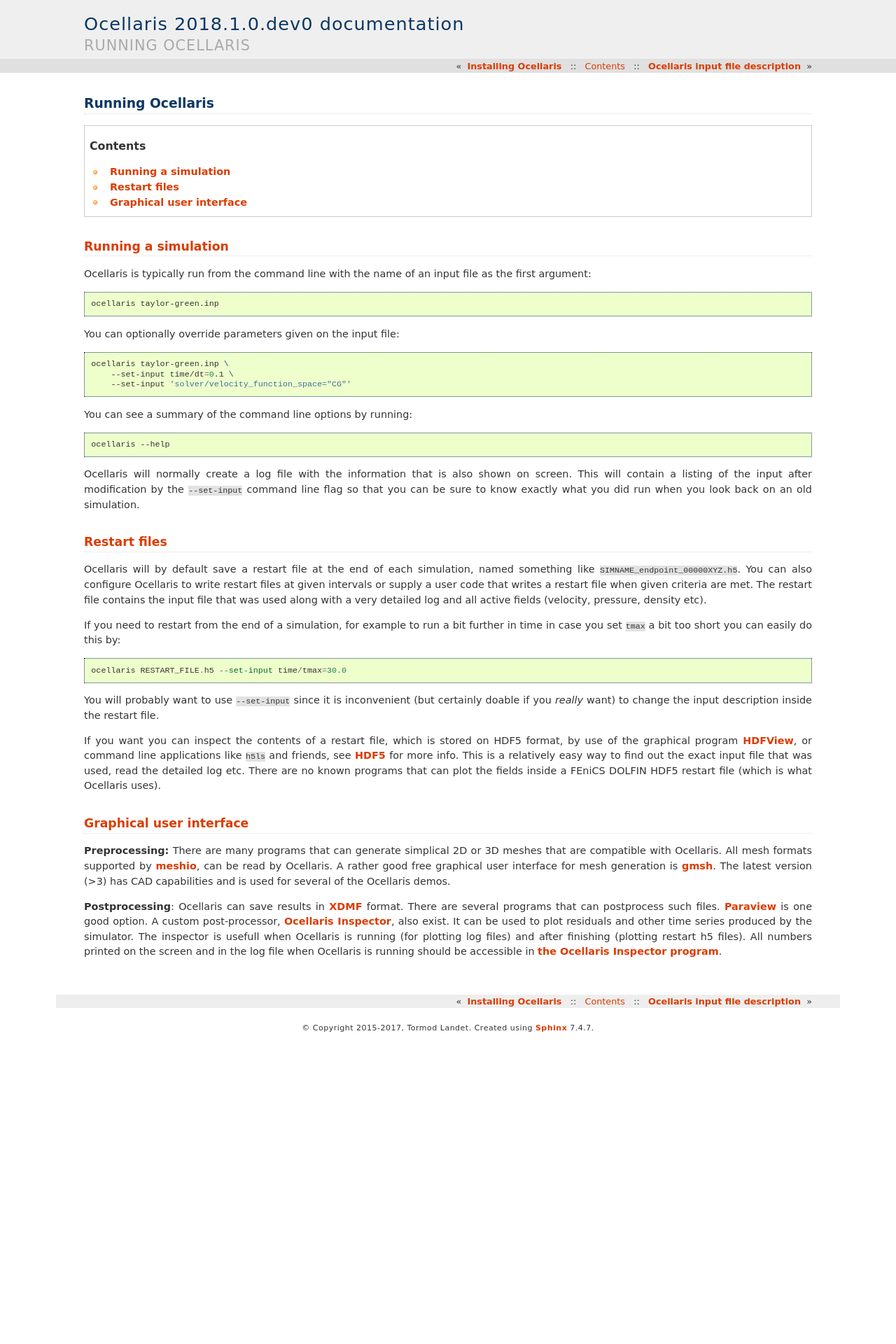
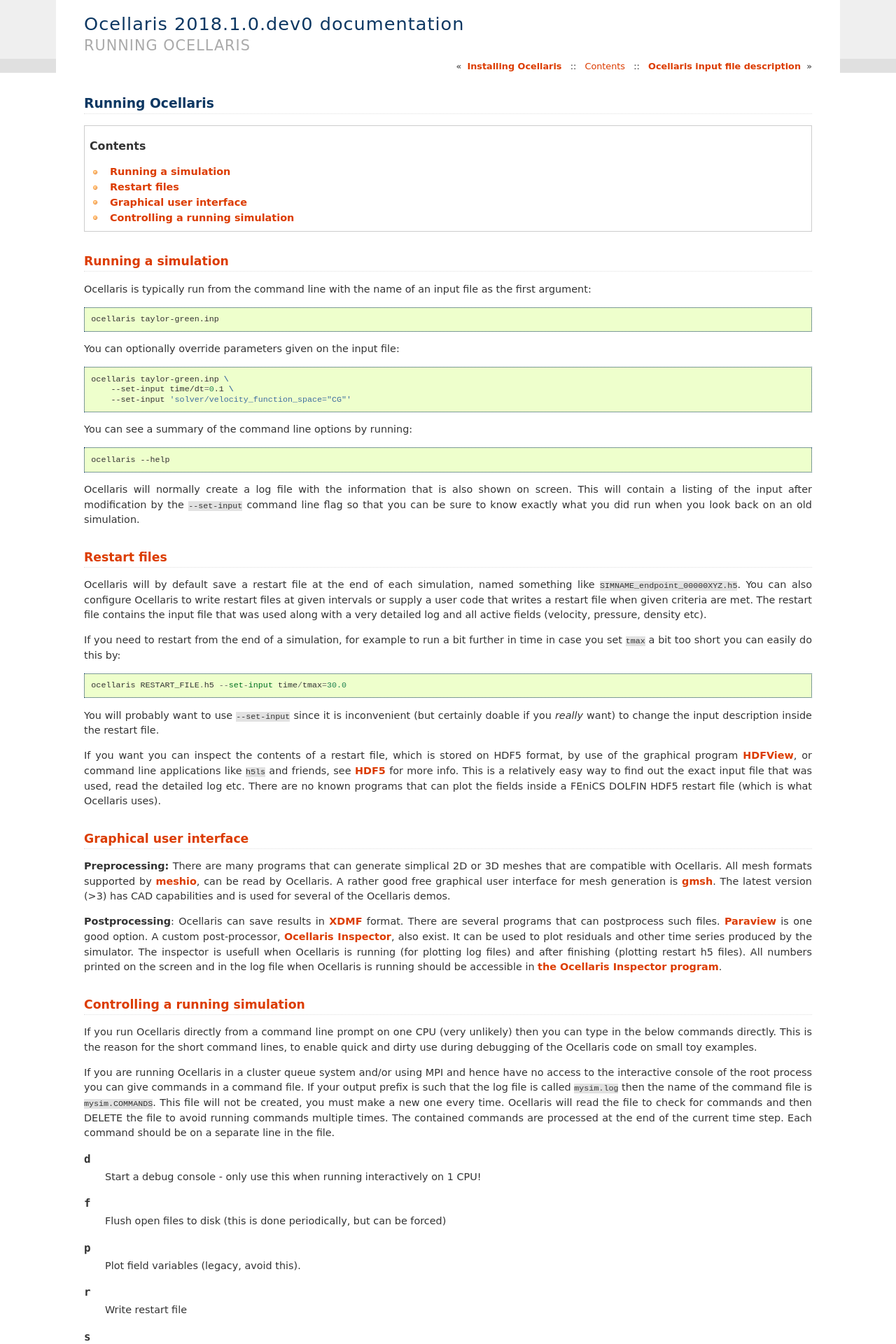
Before and after one commit to TormodLandet/Ocellaris, a Sphinx documentation site: the page built from documentation/user_guide/run.rst, in a window 1280 px wide. Shown: the top 1920 px of the page at 70% size. Built offline with Sphinx 7.4.7, drawn with Linux system fonts in a browser that asks for light colours; before the commit the page ends 1486 px from its top, so only the background shows below that; some of the changed text lies outside the part shown.

Commit message:
Doc update
[skip ci]

```diff
--- a/documentation/_static/ocellaris.css
+++ b/documentation/_static/ocellaris.css
@@ -1,3 +1,7 @@
+body {
+    background-color: white;
+}
+
 h3 a:link {
     color: #fb880c;
     font-weight: normal;
--- a/documentation/user_guide/run.rst
+++ b/documentation/user_guide/run.rst
@@ -63,6 +63,7 @@
 detailed log etc. There are no known programs that can plot the fields inside a
 FEniCS DOLFIN HDF5 restart file (which is what Ocellaris uses).
 
+
 Graphical user interface
 ........................
 
@@ -89,3 +90,78 @@
 .. _Paraview: https://www.paraview.org
 .. _HDFView: https://www.hdfgroup.org/downloads/hdfview/
 .. _HDF5: https://www.hdfgroup.org
+
+
+Controlling a running simulation
+................................
+
+If you run Ocellaris directly from a command line prompt on one CPU (very
+unlikely) then you can type in the below commands directly. This is the reason
+for the short command lines, to enable quick and dirty use during debugging of
+the Ocellaris code on small toy examples.
+
+If you are running Ocellaris in a cluster queue system and/or using MPI and
+hence have no access to the interactive console of the root process you can give
+commands in a command file. If your output prefix is such that the log file is
+called ``mysim.log`` then the name of the command file is ``mysim.COMMANDS``.
+This file will not be created, you must make a new one every time. Ocellaris
+will read the file to check for commands and then DELETE the file to avoid
+running commands multiple times. The contained commands are processed at the end
+of the current time step. Each command should be on a separate line in the file.
+
+.. describe:: d
+
+    Start a debug console - only use this when running interactively on 1 CPU!
+
+.. describe:: f
+
+    Flush open files to disk (this is done periodically, but can be forced)
+
+.. describe:: p
+
+    Plot field variables (legacy, avoid this).
+
+.. describe:: r
+
+    Write restart file
+
+.. describe:: s
+
+    Stop the simulation, changes input value ``time/tmax`` to the current time.
+
+.. describe:: t
+
+    Show timings (shows the table normally shown at the end of a simulation)
+
+.. describe:: i a/b/c = 12.3
+
+    Change the input file variable ``a/b/b`` to the value ``12.3``. The value
+    will be evaluated as a Python expression.
+
+.. describe:: w FORMAT
+
+    Write current simulation state to 3D visuamization output file of the given
+    FORMAT (must be one of ``vtk`` or ``xdmf``).
+
+.. describe:: prof N
+
+    Run the Python profiler for the next N time steps and then print the
+    resulting profiling information. This is good for figuring out which routine
+    is tanking longer than expected if the timing information from the ``t``
+    command is not sufficient to understand the problem. Normally the PETSc
+    Krylov solvers should take the majority of the time, but if not some
+    profiling may be necessary. Note: this profiles the Python code only, the
+    C++ code will not show any details on which part is taking time.
+
+**Example**: the following COMMAND file will save a restart file, plot fields to
+XDMF and then stop the simulation::
+
+    r
+    w xdmf
+    s
+
+You can run something like this to easily create the COMMAND file::
+
+    echo r > mysim.COMMANDS
+    echo "w xdmf" >> mysim.COMMANDS
+    echo s >> mysim.COMMANDS
```
Also changed, not shown: 1 other file.
